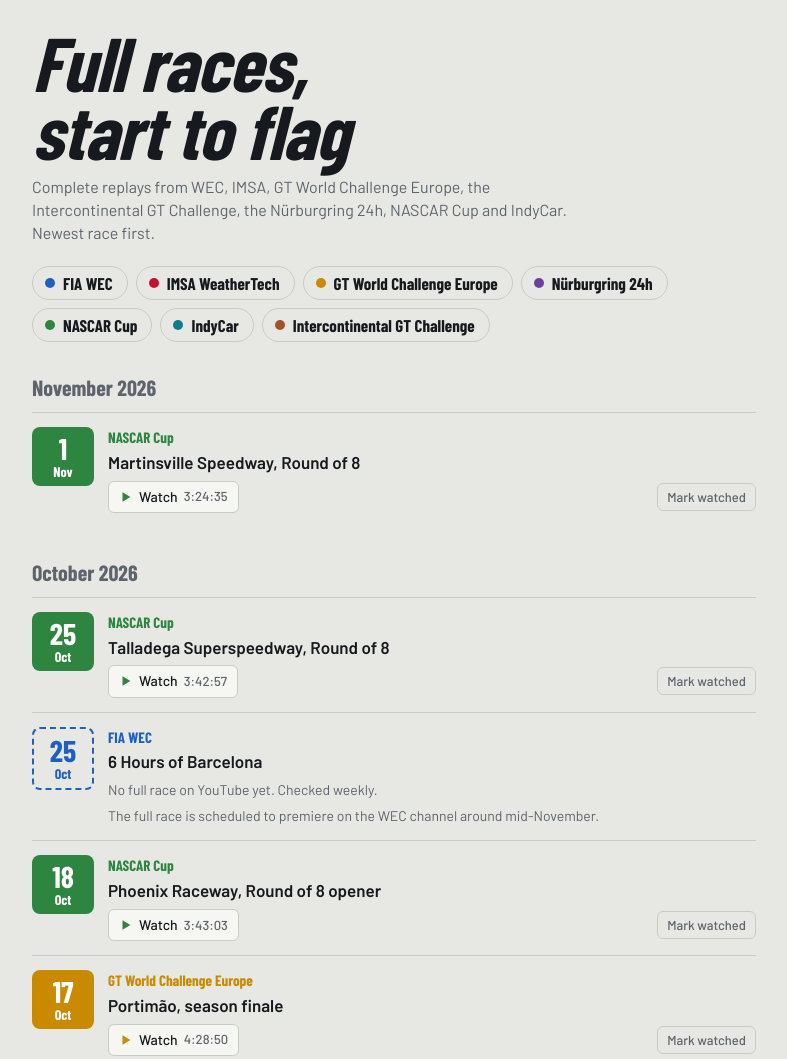
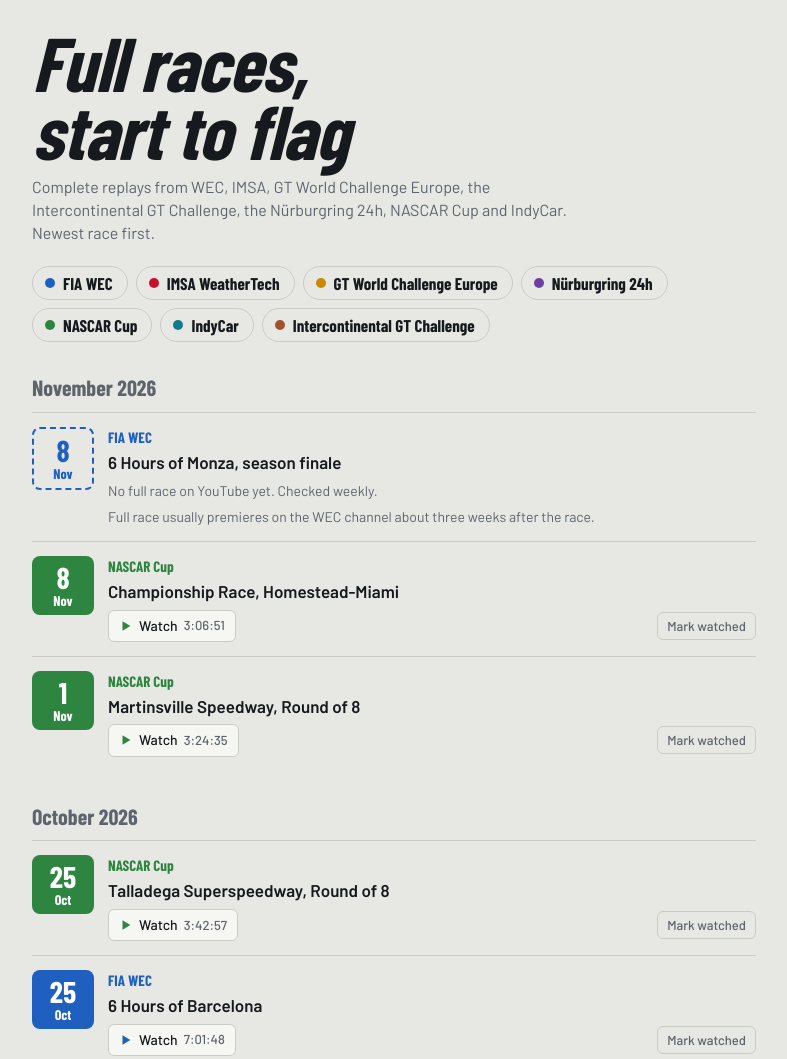
Before and after one commit to amalferpoma/full-course-replay, a plain HTML site: page index.html in a window 1280 px wide. Shown: the top 1059 px of the page, without its empty margins (246-1033 px from the left). Drawn offline with nearby package versions, Linux system fonts and the light colour scheme; a web font is replaced by a local one.

Commit message:
Update race feed, 16 November 2026
Co-Authored-By: Claude Opus 5.5 <noreply@anthropic.com>
Claude-Session: https://claude.ai/code/session_01KnGd4dsxYt3M5jzH7s3mDa

```diff
--- a/index.html
+++ b/index.html
@@ -73,7 +73,7 @@ footer{margin-top:40px;color:var(--muted);font-size:14px}
 <footer id="foot"></footer>
 </div>
 <script>
-const UPDATED = "9 November 2026";
+const UPDATED = "16 November 2026";
 const SERIES = {
   wec:{name:"FIA WEC",c:"var(--wec)"},
   imsa:{name:"IMSA WeatherTech",c:"var(--imsa)"},
@@ -85,9 +85,11 @@ const SERIES = {
 };
 // date = race day (last day for multi-day races)
 const RACES = [
+ {s:"wec",d:"2026-11-08",e:"6 Hours of Monza, season finale",v:[],note:"Full race usually premieres on the WEC channel about three weeks after the race."},
+ {s:"nascar",d:"2026-11-08",e:"Championship Race, Homestead-Miami",v:[["hCT-kN-iQ_s","3:06:51"]]},
  {s:"nascar",d:"2026-11-01",e:"Martinsville Speedway, Round of 8",v:[["OPZmYCOpCWM","3:24:35"]]},
  {s:"nascar",d:"2026-10-25",e:"Talladega Superspeedway, Round of 8",v:[["fH2etFHkKt0","3:42:57"]]},
- {s:"wec",d:"2026-10-25",e:"6 Hours of Barcelona",v:[],note:"The full race is scheduled to premiere on the WEC channel around mid-November."},
+ {s:"wec",d:"2026-10-25",e:"6 Hours of Barcelona",v:[["z6frFDPwnGo","7:01:48"]]},
  {s:"indy",d:"2026-06-07",e:"Bommarito 500, World Wide Technology Raceway",v:[["pRvK9lZeSGo","3:24:03"]],unofficial:true,note:"Spanish commentary (ESPN). No official full race this season."},
  {s:"indy",d:"2026-06-21",e:"Road America Grand Prix",v:[["82C8KB5f5Jw","2:01:22"]],unofficial:true,note:"Spanish commentary (ESPN). No official full race this season."},
  {s:"indy",d:"2026-07-05",e:"Honda Indy 200, Mid-Ohio",v:[["TYGGnTxxh1k","2:00:54"]],unofficial:true,note:"Spanish commentary (ESPN). No official full race this season."},
@@ -179,5 +181,4 @@ renderFilters();render();
 </script>
 </body>
 </html>
-
 </body></html>
```
